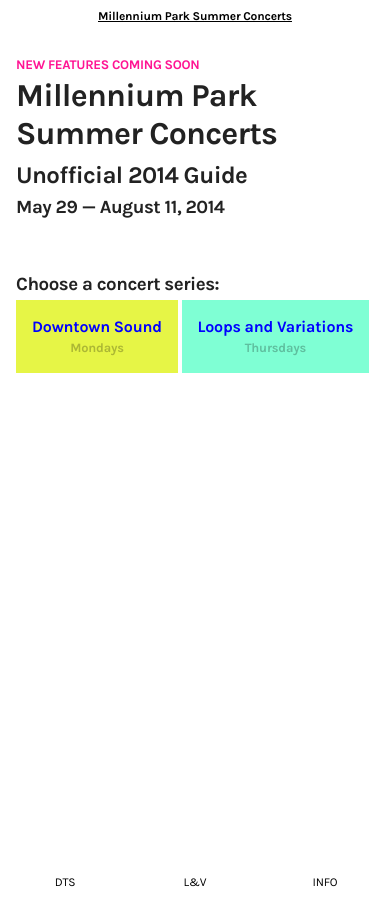
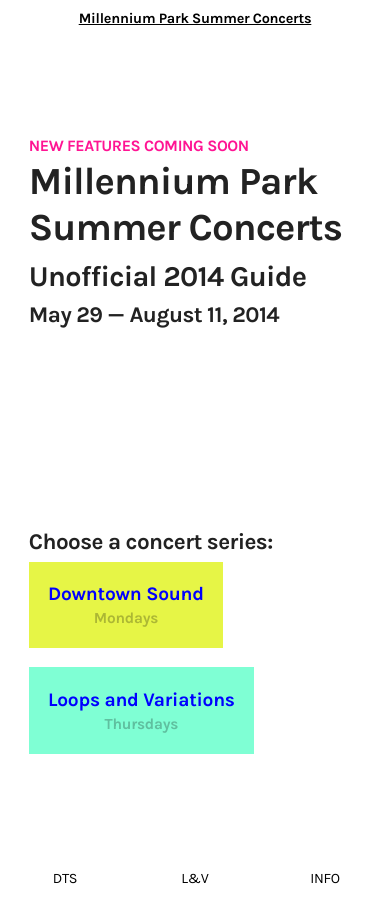
Before and after one commit to brynosaur/millenniumparkconcerts, a Jekyll site: the page built from index.html, in a window 390 px wide. Built offline with Jekyll 4.4.1, drawn with Linux system fonts in a browser that asks for light colours; nearby versions of some CDN libraries; Markdown is read by kramdown in place of the engine named in the settings.

Commit message:
Make big screen stuff a lil bigger

```diff
--- a/css/styles.css
+++ b/css/styles.css
@@ -145,6 +145,14 @@
 }
 section .row {
     padding: 1.5em 1em;
+}
+@media screen and (max-width: 768px) {
+    body {
+        font-size: 120%;
+    }
+    section .row {
+        padding: 5em 1.5em;
+    }
 }
 section.show {
     border-bottom: 1px solid rgba(0,0,0,0.1);
```
